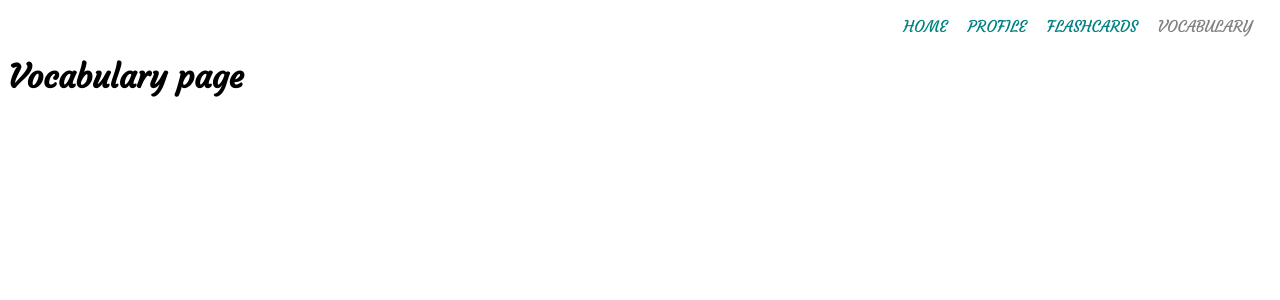
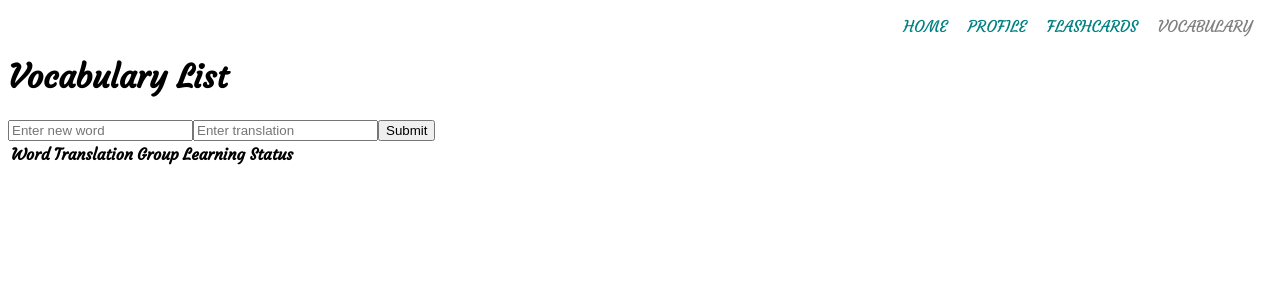
Before and after one commit to chatter-ladder/client, a React (Create React App) app: page /vocabulary in a window 1280 px wide. Shown: the top 300 px of the page. Built offline with nearby package versions, Linux system fonts and the light colour scheme.

Commit message:
Added basic form and basic table structure to Vobabulary page

```diff
--- a/src/containers/pages/Vocabulary/Vocabulary.js
+++ b/src/containers/pages/Vocabulary/Vocabulary.js
@@ -2,7 +2,25 @@ import React from 'react';
 
 const Vocabulary = () => {
   return (
-      <h1>Vocabulary page</h1>
+      <>
+      <h1>Vocabulary List</h1>
+      <form>
+        <input type='text' name='word' placeholder="Enter new word" />
+        <input type='text' name='translation' placeholder="Enter translation" />
+        <button>Submit</button>
+      </form>
+
+      <table>
+        <tbody>
+          <tr>
+            <th>Word</th>
+            <th>Translation</th>
+            <th>Group</th>
+            <th>Learning Status</th>
+          </tr>
+        </tbody>
+      </table>
+      </>
   )
 }
 
```
